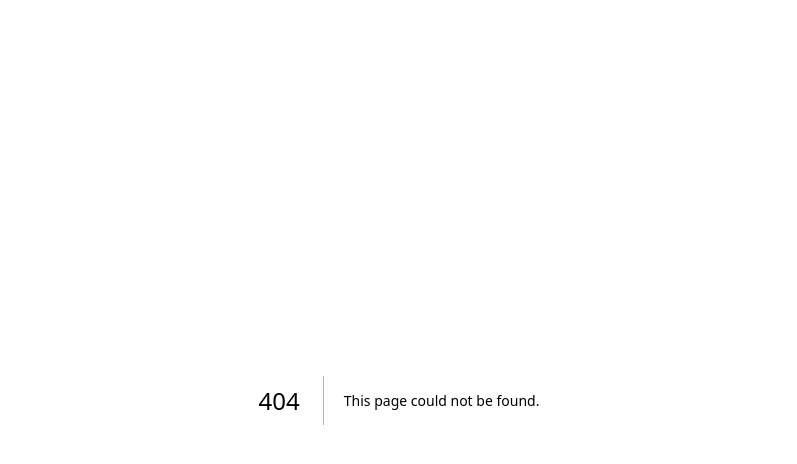
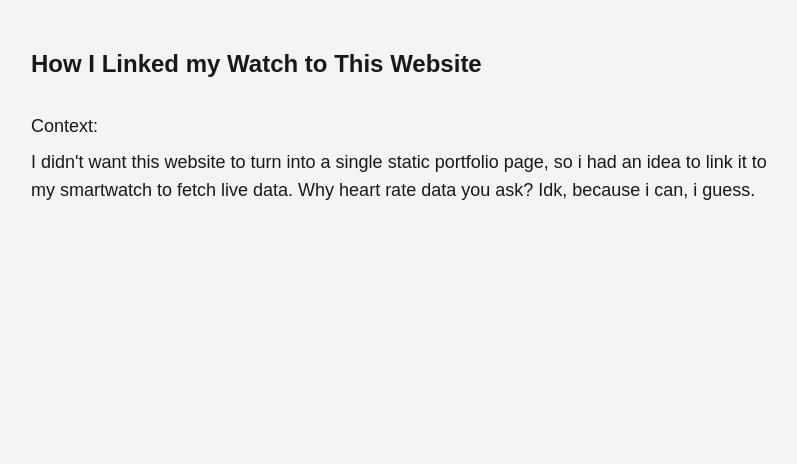
Before and after one commit to Kyblue11/BluesClues, a Next.js app in the folder bluesclues/: page /blog/watch-api in a window 1280 px wide. Before the commit this address had no page. Shown: the top 464 px of the page, without its empty margins (241-1038 px from the left). Built offline with nearby package versions, Linux system fonts and the light colour scheme; a web font is replaced by a local one.

Commit message:
blog pages

```diff
--- /dev/null
+++ b/bluesclues/app/blog/[slug]/page.tsx
@@ -0,0 +1,21 @@
+import WatchAPI from "./watch-api";
+
+// a promise that will eventually give me type <T>, i.e an object with a slug property
+export default async function BlogPage({ params }: { params: Promise<{ slug: string }> }) {
+  const { slug } = await params as {slug: string};
+  let BlogContent: React.ReactNode = <div>Blog page not found.</div>
+
+  // TODO: it would be better to put the blog contents into the Blog object
+  // otherwise this if-selection will continue to grow
+  if (slug === "watch-api") {
+    BlogContent = <WatchAPI />;
+  }
+
+  return (
+        <div className="flex min-h-screen items-center justify-center bg-zinc-100 font-var">
+          <main className="flex flex-col items-center min-h-screen w-full max-w-3xl mx-auto py-12 px-4 bg-zinc-100">
+            { BlogContent }
+          </main>
+        </div>
+  );
+}
--- /dev/null
+++ b/bluesclues/app/blog/[slug]/watch-api.tsx
@@ -0,0 +1,18 @@
+export default function WatchAPI() {
+  return (
+    <>
+      <section className="w-full">
+        <h2 className="var-h1">How I Linked my Watch to This Website</h2>
+      </section>
+
+      <section className="w-full">
+        <p className="text-lg text-zinc-900 mb-2">Context:</p>
+        <p className="text-lg text-zinc-900">
+          I didn't want this website to turn into a single static portfolio
+          page, so i had an idea to link it to my smartwatch to fetch live data.
+          Why heart rate data you ask? Idk, because i can, i guess.
+        </p>
+      </section>
+    </>
+  );
+}
--- a/bluesclues/app/data.tsx
+++ b/bluesclues/app/data.tsx
@@ -18,6 +18,7 @@ export interface WorkExp {
 }
 
 export interface Blog {
+  blog_slug: string,
   blog_title: string;
   blog_date: string;
   blog_media_desc?: string;
@@ -95,10 +96,11 @@ export const WORKEXPERIENCES: WorkExp[] = [
 import HeartRateHistogram from "@/src/components/histogram";
 export const BLOGS: Blog[] = [
   {
-    blog_title: "How I linked my watch to this website",
-    blog_date: "1st June 2026",
-    blog_media_desc: "Device used: Huawei Watch GT6 Pro",
+    blog_slug: "watch-api",
+    blog_title: "How I Linked my Watch to This Website",
+    blog_date: "1st Feb 2026",
+    blog_media_desc: "Data from: Huawei Watch GT6 Pro",
     blog_media: <HeartRateHistogram />,
-    blog_tagline: "Because why not?",
+    blog_tagline: "\"Because why not?\"",
   },
 ];
--- a/bluesclues/src/components/blog.tsx
+++ b/bluesclues/src/components/blog.tsx
@@ -1,16 +1,19 @@
+import Link from "next/link";
 import { Blog } from "../../app/data";
 
 export default function MyBlog({ blogs }: { blogs: Blog[] }) {
   return (
     <>
-      {blogs.map((blog, idx) => (
-        <li key={idx} className="relative">
+      {blogs.map((blog, _) => (
+        <li key={blog.blog_slug} className="relative">
+          <Link href={`/blog/${blog.blog_slug}`}>
             <div className="flex justify-between items-start mb-1">
               <span className="var-h2">{blog.blog_title}</span>
               <span className="text-sm text-zinc-500 font-normal">
                 {blog.blog_date}
               </span>
             </div>
+          </Link>
 
           {blog.blog_media_desc && (
             <p className=" text-sm text-zinc-700 text-center mt-5">
```
Lines whose indentation alone changed are shown as unchanged.
